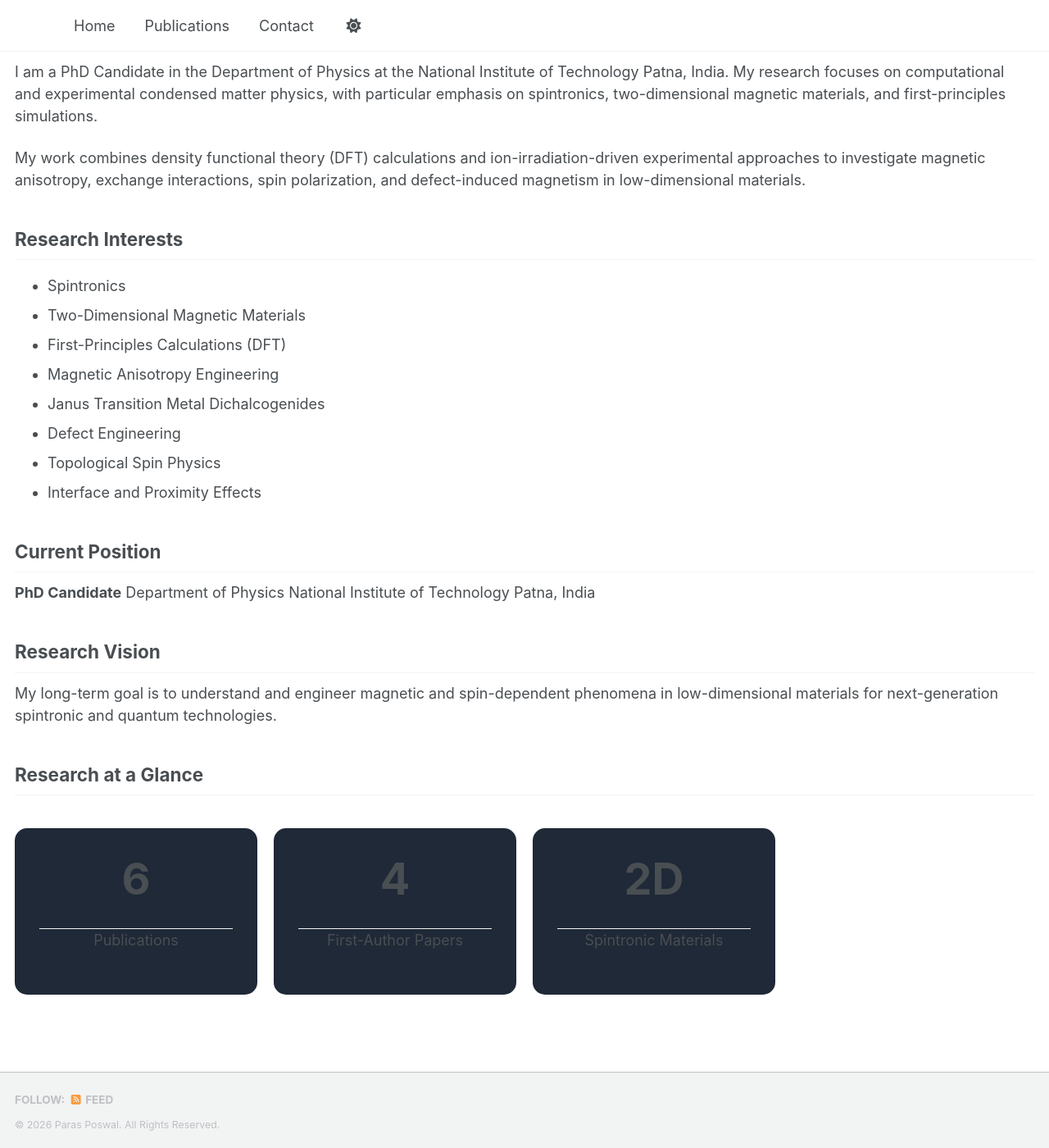
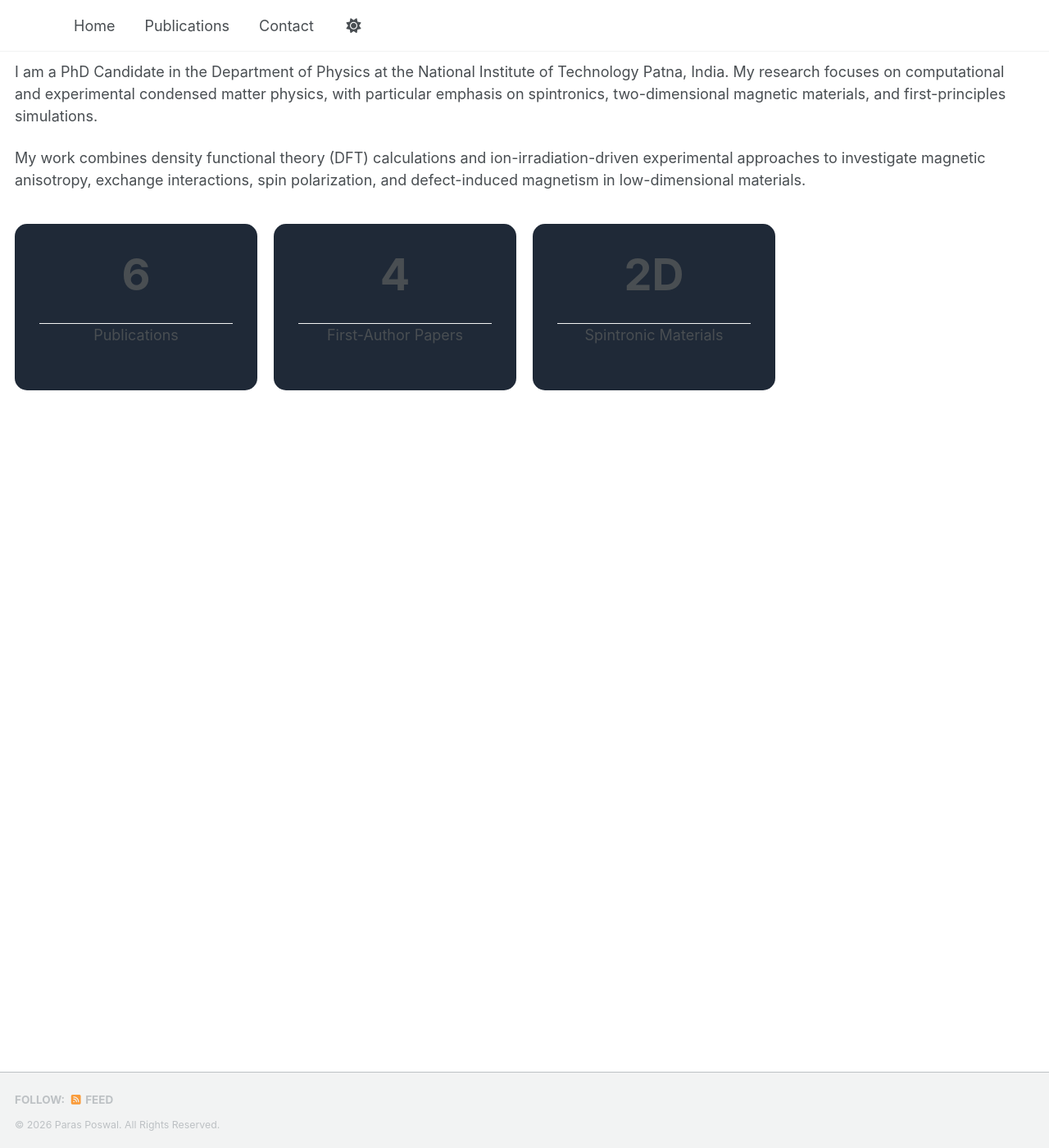
Before and after one commit to poswalparas/poswalparas.github.io, a Jekyll site: the page built from _pages/about.md, in a window 1280 px wide and 1400 px high, scrolled down 1589 px. Shown: the whole window at 82% size. Built offline with Jekyll 4.4.1, drawn with Linux system fonts in a browser that asks for light colours; a script bundle is joined from its source files by our own code; library files that are not in the unit come from our copies.

Commit message:
Update about.md

```diff
--- a/_pages/about.md
+++ b/_pages/about.md
@@ -57,7 +57,7 @@ classes:
 
     <div class="hero-image">
 
-      <canvas id="heroCanvas"></canvas>
+    <div id="heroCanvas"></div>
 
     </div>
 
@@ -104,27 +104,6 @@ I am a PhD Candidate in the Department of Physics at the National Institute of T
 
 My work combines density functional theory (DFT) calculations and ion-irradiation-driven experimental approaches to investigate magnetic anisotropy, exchange interactions, spin polarization, and defect-induced magnetism in low-dimensional materials.
 
-## Research Interests
-
-* Spintronics
-* Two-Dimensional Magnetic Materials
-* First-Principles Calculations (DFT)
-* Magnetic Anisotropy Engineering
-* Janus Transition Metal Dichalcogenides
-* Defect Engineering
-* Topological Spin Physics
-* Interface and Proximity Effects
-
-## Current Position
-
-**PhD Candidate**
-Department of Physics
-National Institute of Technology Patna, India
-
-## Research Vision
-
-My long-term goal is to understand and engineer magnetic and spin-dependent phenomena in low-dimensional materials for next-generation spintronic and quantum technologies.
-<h2>Research at a Glance</h2>
 
 <div class="stats-grid">
 
```
Also changed, not shown: other parts of _pages/about.md (+9 -0 lines).
